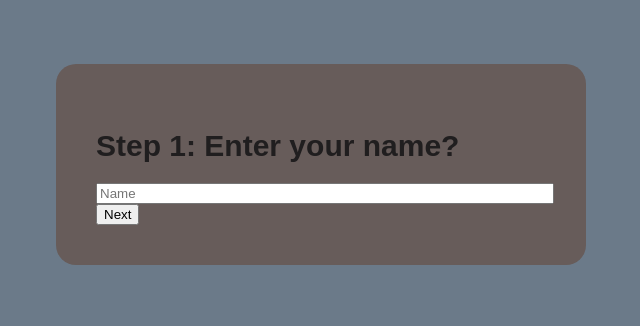
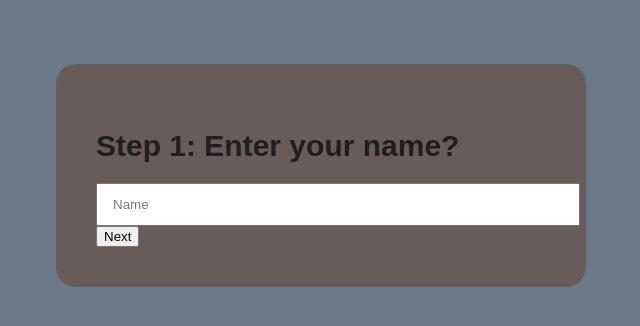
Before and after one commit to Eshhaa11/multi-step-form, a React (Create React App) app: page / in a window 1280 px wide. Shown: the top 326 px of the page, without its empty margins (319-959 px from the left). Built offline with nearby package versions, Linux system fonts and the light colour scheme.

Commit message:
added padding

```diff
--- a/src/Styles/Form.css
+++ b/src/Styles/Form.css
@@ -21,4 +21,5 @@ body {
 
 .form-cont input {
     width: 100%;
+    padding: 12px 15px;
 }
```
